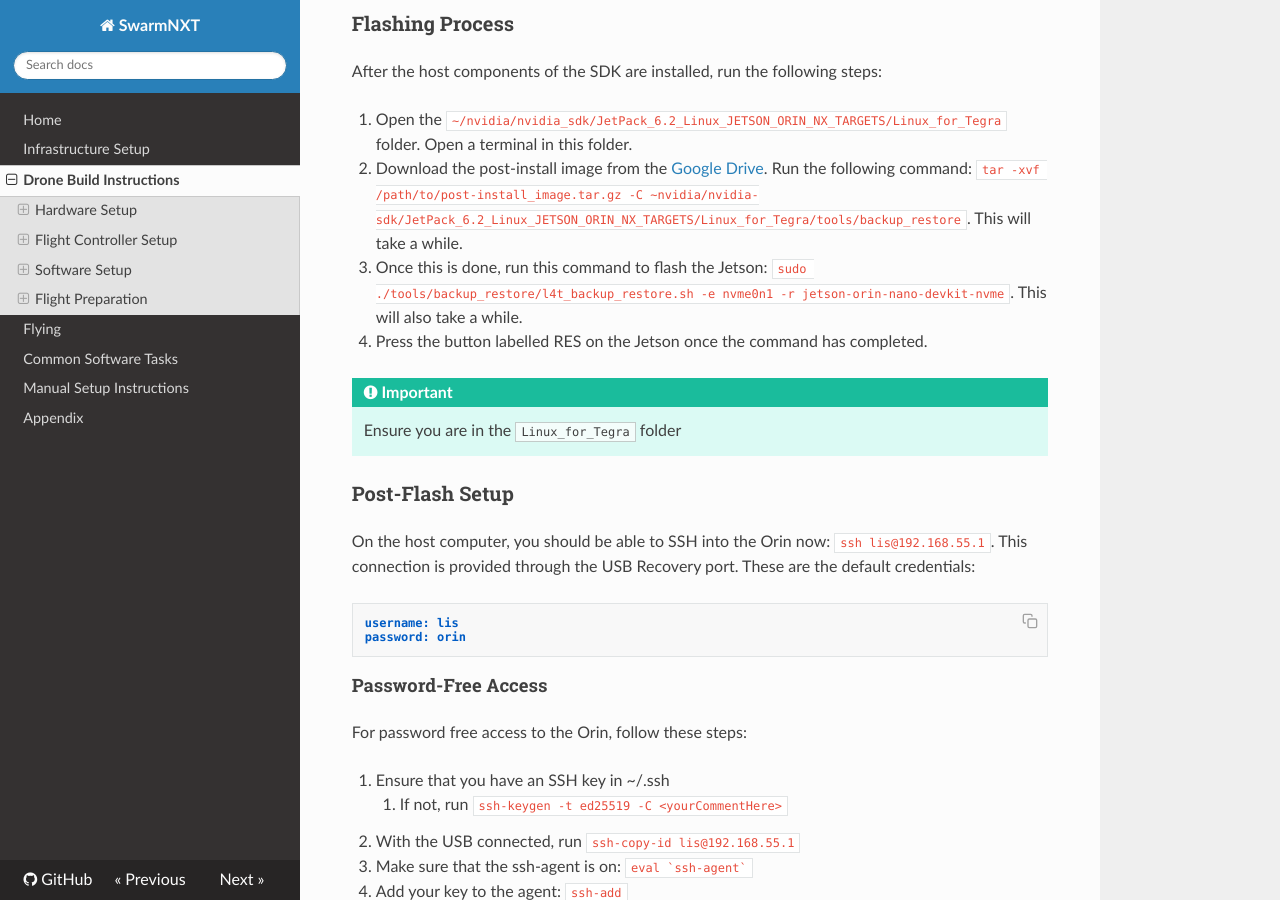
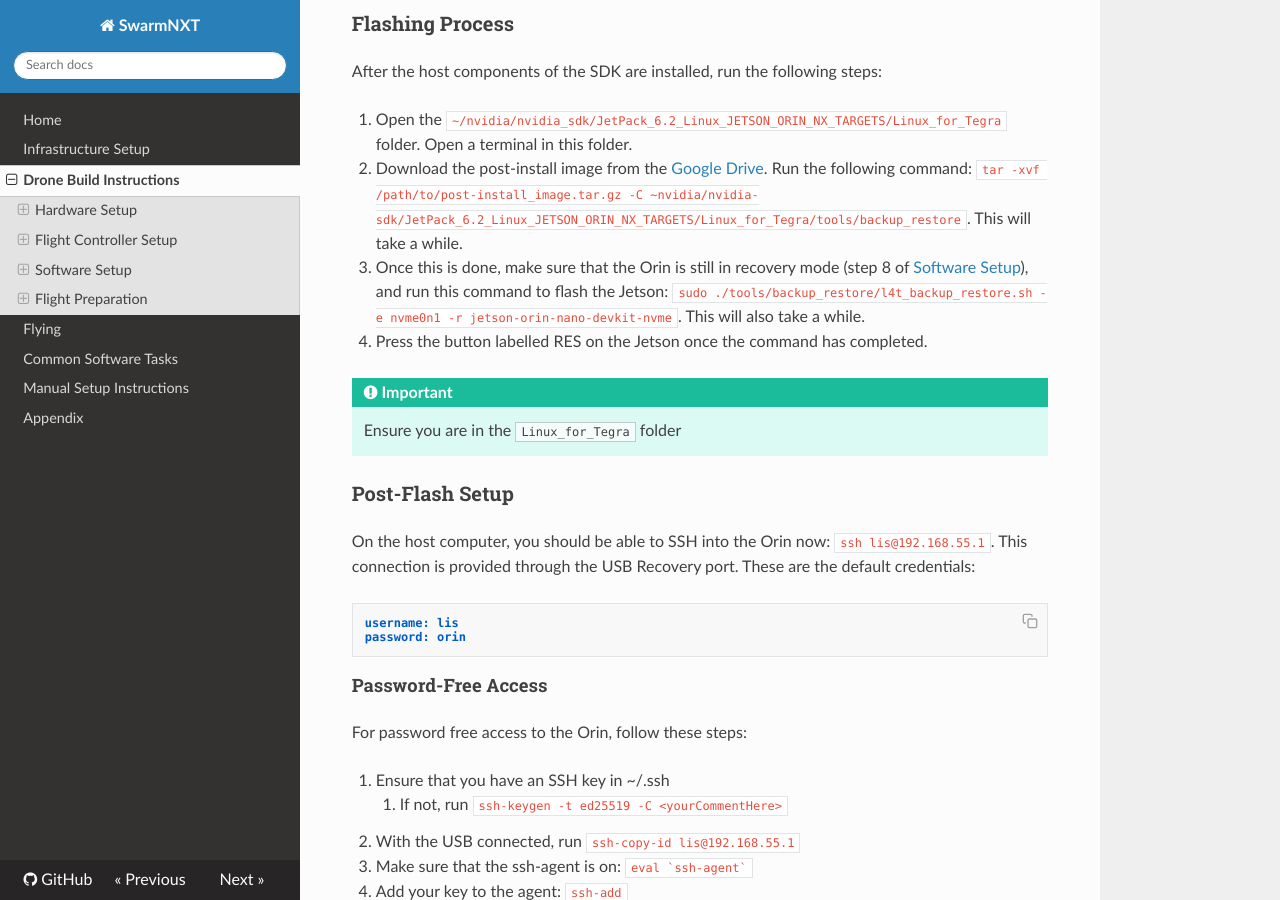
Before and after one commit to lis-epfl/swarm-nxt, an MkDocs documentation site: the page built from docs/drone-setup.md, in a window 1280 px wide and 900 px high, scrolled down 10164 px. Built offline with MkDocs 1.6.1, drawn with Linux system fonts in a browser that asks for light colours; nearby versions of some CDN libraries.

```diff
--- a/docs/drone-setup.md
+++ b/docs/drone-setup.md
@@ -294,7 +294,7 @@ After the host components of the SDK are installed, run the following steps:
 
 1. Open the `~/nvidia/nvidia_sdk/JetPack_6.2_Linux_JETSON_ORIN_NX_TARGETS/Linux_for_Tegra` folder. Open a terminal in this folder.
 2. Download the post-install image from the [Google Drive](https://drive.google.com/drive/folders/1IpKJmJZyAb2P-46V7JcgBnGyn-WECAMc). Run the following command: `tar -xvf /path/to/post-install_image.tar.gz -C ~nvidia/nvidia-sdk/JetPack_6.2_Linux_JETSON_ORIN_NX_TARGETS/Linux_for_Tegra/tools/backup_restore`. This will take a while.
-3. Once this is done, run this command to flash the Jetson: `sudo ./tools/backup_restore/l4t_backup_restore.sh -e nvme0n1 -r jetson-orin-nano-devkit-nvme`. This will also take a while.
+3. Once this is done, make sure that the Orin is still in recovery mode (step 8 of [Software Setup](#software-setup)), and run this command to flash the Jetson: `sudo ./tools/backup_restore/l4t_backup_restore.sh -e nvme0n1 -r jetson-orin-nano-devkit-nvme`. This will also take a while.
 4. Press the button labelled RES on the Jetson once the command has completed.
 
 !!! important
```
Also changed, not shown: 1 other file.
